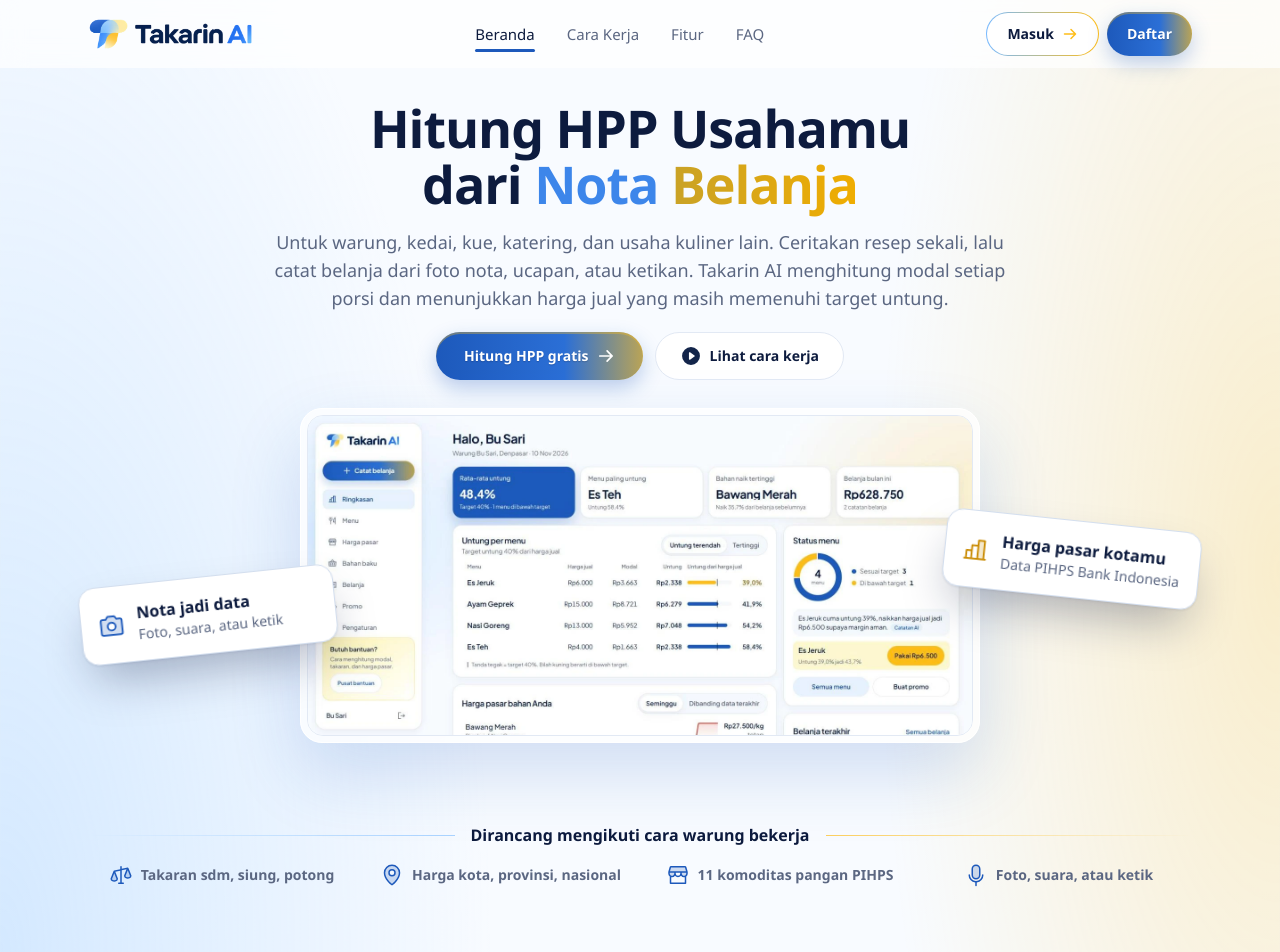
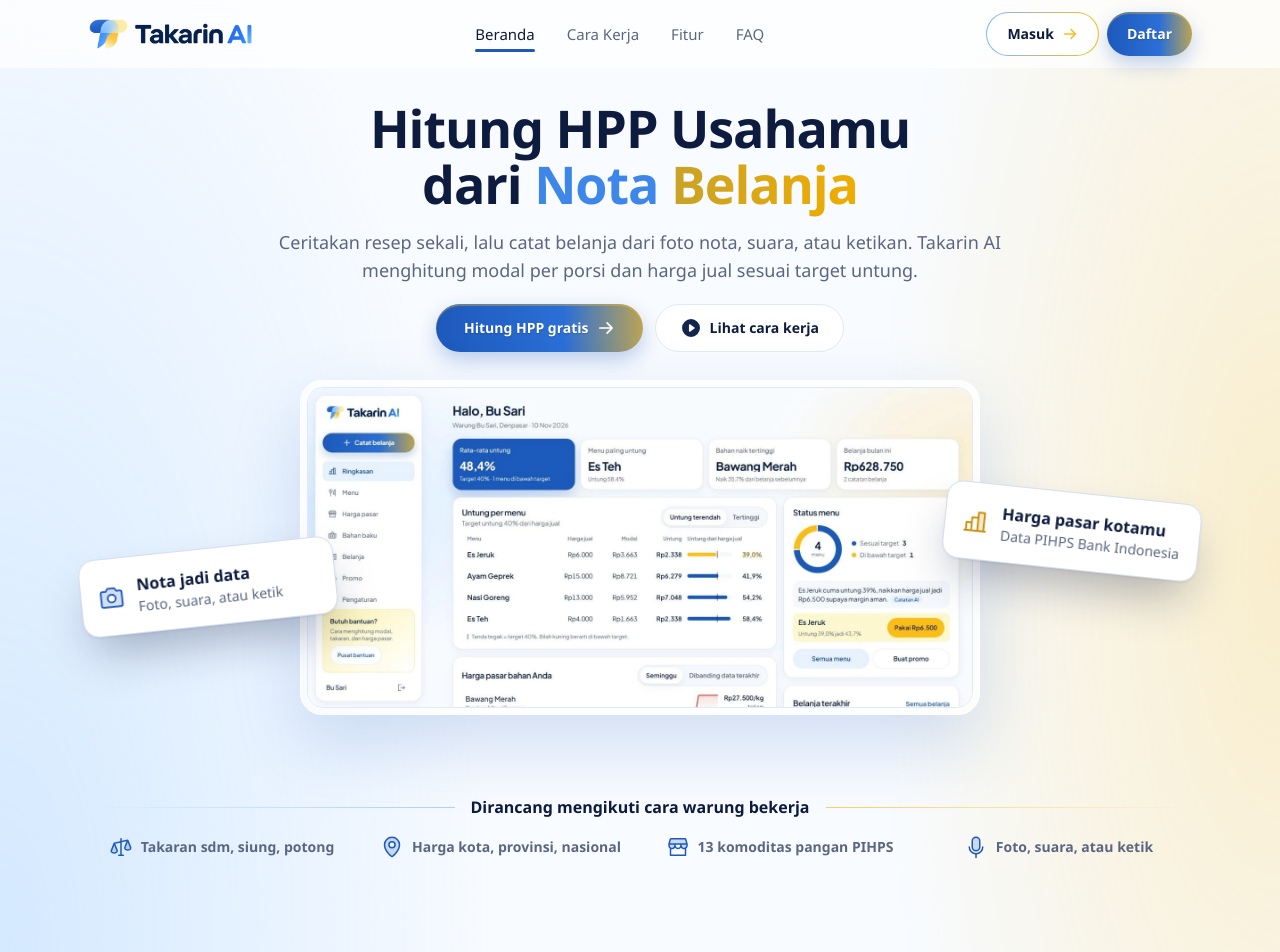
Before and after one commit to Ramadeva1101/TAKARIN_AI, a React (Vite) app in the folder client/: page / in a window 1280 px wide. Shown: the top 952 px of the page. Built offline with nearby package versions, Linux system fonts and the light colour scheme.

Commit message:
feat: tambah cabai rawit hijau dan minyak goreng curah dari PIHPS, teks hero lebih pendek

```diff
--- a/client/src/pages/Publik.jsx
+++ b/client/src/pages/Publik.jsx
@@ -132,7 +132,7 @@ function Pratinjau() {
 const FAKTA = [
   [Scales, 'Takaran sdm, siung, potong'],
   [MapPin, 'Harga kota, provinsi, nasional'],
-  [Storefront, '11 komoditas pangan PIHPS'],
+  [Storefront, '13 komoditas pangan PIHPS'],
   [Microphone, 'Foto, suara, atau ketik'],
 ];
 
@@ -253,7 +253,7 @@ export function Beranda() {
           dari <span className="teks-biru">Nota</span> <span className="teks-emas">Belanja</span>
         </h1>
         <p className="mx-auto mt-4 max-w-3xl text-base text-redup sm:text-lg">
-          Untuk warung, kedai, kue, katering, dan usaha kuliner lain. Ceritakan resep sekali, lalu catat belanja dari foto nota, ucapan, atau ketikan. Takarin AI menghitung modal setiap porsi dan menunjukkan harga jual yang masih memenuhi target untung.
+          Ceritakan resep sekali, lalu catat belanja dari foto nota, suara, atau ketikan. Takarin AI menghitung modal per porsi dan harga jual sesuai target untung.
         </p>
         <div className="mt-5 flex flex-wrap justify-center gap-3">
           <Tombol to="/daftar" className="!min-h-12 px-7 text-base">
```
Also changed, not shown: 2 other files (tests, documents, lock files or other folders).
